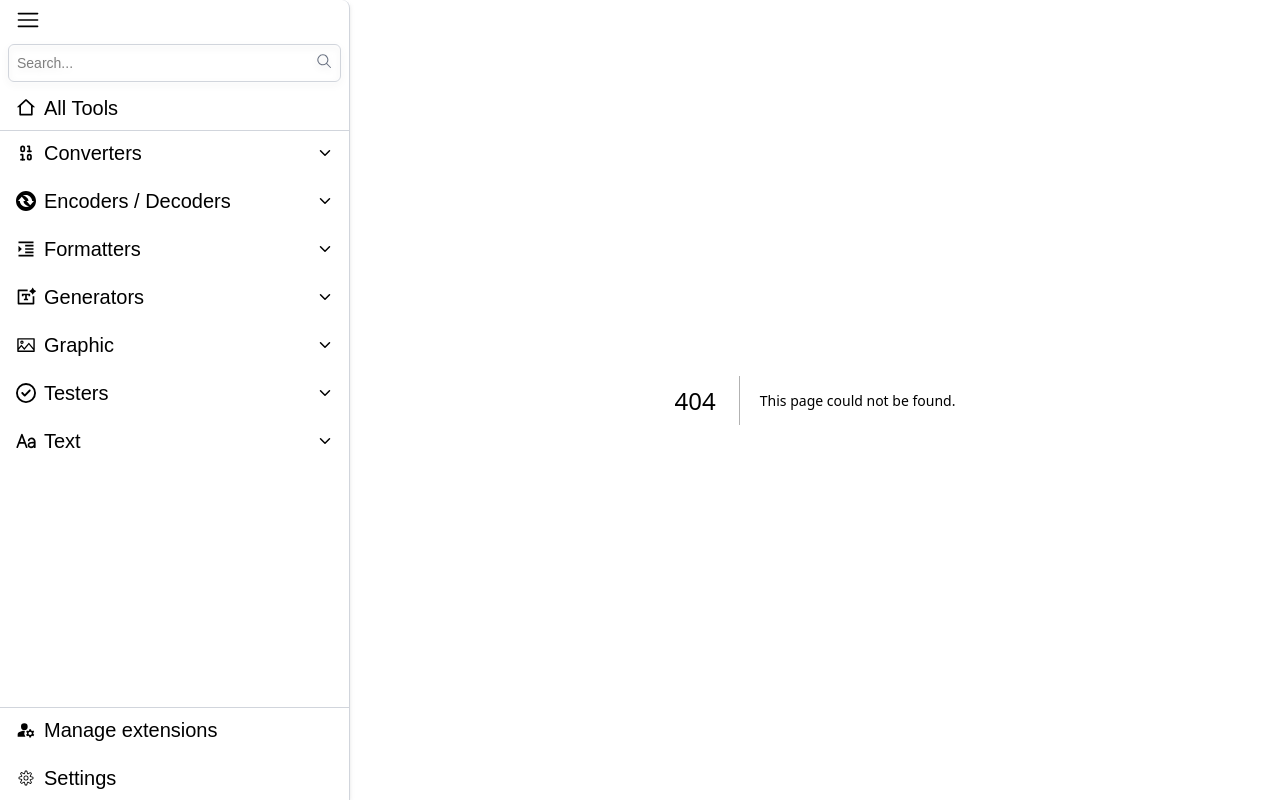
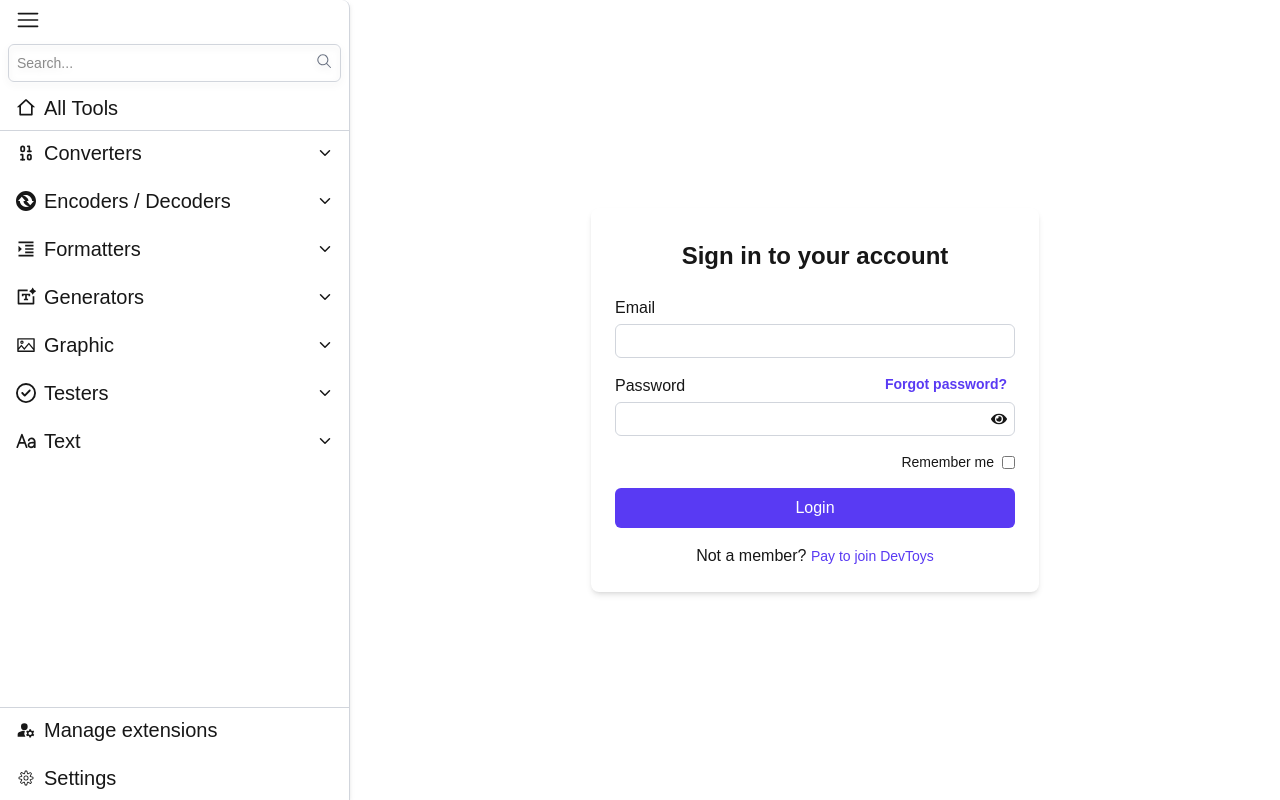
Before and after one commit to Kanghocit/Devtoys, a Next.js app: page /login in a window 1280 px wide. Before the commit this address had no page. Built offline with nearby package versions, Linux system fonts and the light colour scheme.

Commit message:
feat(ui) : create login component

```diff
--- a/package.json
+++ b/package.json
@@ -25,6 +25,7 @@
     "qrcode.react": "^4.2.0",
     "react": "^19.0.0",
     "react-dom": "^19.0.0",
+    "react-hook-form": "^7.54.2",
     "react-hot-toast": "^2.5.2",
     "react-icons": "^5.5.0",
     "react-textarea-autosize": "^8.5.7",
--- a/src/app/globals.css
+++ b/src/app/globals.css
@@ -3,6 +3,13 @@
 :root {
   --background: #ffffff;
   --foreground: #171717;
+  --color-customPurple: #593af3;
+}
+.text-supprimary {
+  color: var(--color-customPurple);
+}
+.bg-supprimary {
+  background-color: var(--color-customPurple);
 }
 @layer utilities {
   .scrollbar-custom::-webkit-scrollbar {
--- a/src/app/layout.tsx
+++ b/src/app/layout.tsx
@@ -15,8 +15,8 @@ const geistMono = Geist_Mono({
 });
 
 export const metadata: Metadata = {
-  title: "Create Next App",
-  description: "Generated by create next app",
+  title: "Devtoys",
+  description: "Created by Khangdzno1",
 };
 
 export default function RootLayout({
--- /dev/null
+++ b/src/app/login/page.tsx
@@ -0,0 +1,125 @@
+"use client";
+
+import { useForm } from "react-hook-form";
+import { useRouter } from "next/navigation";
+import { useState } from "react";
+
+import Link from "next/link";
+
+import { FaEye } from "react-icons/fa";
+
+type LoginFormData = {
+  email: string;
+  password: string;
+  remember: boolean;
+};
+
+const Login = () => {
+  const router = useRouter();
+
+  const {
+    register,
+    handleSubmit,
+    formState: { errors },
+  } = useForm<LoginFormData>();
+
+  const onSubmit = (data: LoginFormData) => {
+    console.log("data", data);
+    router.push("/");
+    alert("Login successful");
+  };
+
+  const [showPassword, setShowPassword] = useState(false);
+
+  return (
+    <div className="flex items-center justify-center h-screen">
+      <div className="w-full max-w-md p-6 bg-white rounded-lg shadow-md flex flex-col gap-4">
+        <h1 className="text-2xl font-bold text-center my-2">
+          Sign in to your account
+        </h1>
+
+        <form onSubmit={handleSubmit(onSubmit)} className="space-y-4">
+          {/* Email */}
+          <div className="flex flex-col gap-1">
+            <label>Email</label>
+            <input
+              type="email"
+              {...register("email", { required: "Email is required" })}
+              className="border border-gray-300 px-2 py-1 rounded-md focus:outline-none"
+            />
+            {errors.email && (
+              <p className="text-red-500 text-sm">{errors.email.message}</p>
+            )}
+          </div>
+
+          {/* Password */}
+          <div className="flex flex-col gap-1 ">
+            <div className="flex justify-between">
+              <label>Password</label>
+              <span className="mx-2 text-supprimary font-bold cursor-pointer text-sm">
+                Forgot password?
+              </span>
+            </div>
+
+            <div className="relative">
+              <input
+                type={showPassword ? "text" : "password"}
+                {...register("password", {
+                  required: "Password is required",
+                  minLength: {
+                    value: 8,
+                    message: "Password must be at least 8 characters",
+                  },
+                  maxLength: {
+                    value: 20,
+                    message: "Password must be less than 20 characters",
+                  },
+                })}
+                className="border border-gray-300 px-2 py-1 rounded-md focus:outline-none w-full"
+              />
+              <FaEye
+                className="absolute right-2 top-1/2 -translate-y-1/2 cursor-pointer"
+                onClick={() => setShowPassword(!showPassword)}
+              />
+            </div>
+
+            {errors.password && (
+              <p className="text-red-500 text-sm">{errors.password.message}</p>
+            )}
+          </div>
+
+          {/* Submit Button */}
+          <div className="flex justify-end items-center gap-2">
+            <label htmlFor="remember" className="text-sm">
+              Remember me
+            </label>
+            <input
+              type="checkbox"
+              {...register("remember", { required: false })}
+              id="remember"
+            />
+          </div>
+
+          <div className="flex justify-center">
+            <input
+              type="submit"
+              value="Login"
+              className="bg-supprimary text-white px-4 py-2 rounded-md w-full cursor-pointer hover:opacity-90"
+            />
+          </div>
+
+          <div className="flex justify-center">
+            <span>
+              Not a member?{" "}
+              <Link href="/register" className="text-supprimary text-sm">
+                Pay to join DevToys
+              </Link>
+            </span>
+          </div>
+        </form>
+      </div>
+    </div>
+  );
+};
+
+export default Login;
--- a/src/components/maincontent/index.tsx
+++ b/src/components/maincontent/index.tsx
@@ -4,9 +4,13 @@ import { footerMenus, subMenus } from "@/constants/menuData";
 import Card from "../card";
 import Link from "next/link";
 import { useSearch } from "@/context/SearchContext";
+import Button from "../button";
+import { LuLogOut } from "react-icons/lu";
+import { useRouter } from "next/navigation";
 
 const MainContent = () => {
   const { searchQuery } = useSearch();
+  const router = useRouter();
 
   // Lọc danh sách footerMenus theo searchQuery
   const filteredFooterMenus = footerMenus.filter((item) =>
@@ -23,9 +27,14 @@ const MainContent = () => {
 
   return (
     <div className="w-full" suppressHydrationWarning>
-      <div className="flex items-center gap-2 pb-4 cursor-default">
-        <p className="text-[40px] font-bold ">Welcome to DevToys</p>
-        <span className="text-gray-400 text-sm">v2.0-preview.8</span>
+      <div className="flex justify-between">
+        <div className="flex items-center gap-2 pb-4 cursor-default">
+          <p className="text-[40px] font-bold ">Welcome to DevToys</p>
+          <span className="text-gray-400 text-sm">v2.0-preview.8</span>
+        </div>
+        <div className="me-2">
+          <Button icon={<LuLogOut />} onClick={() => router.push("/login")} />
+        </div>
       </div>
 
       {/* Recents */}
```
Also changed, not shown: 1 other file (tests, documents, lock files or other folders).
